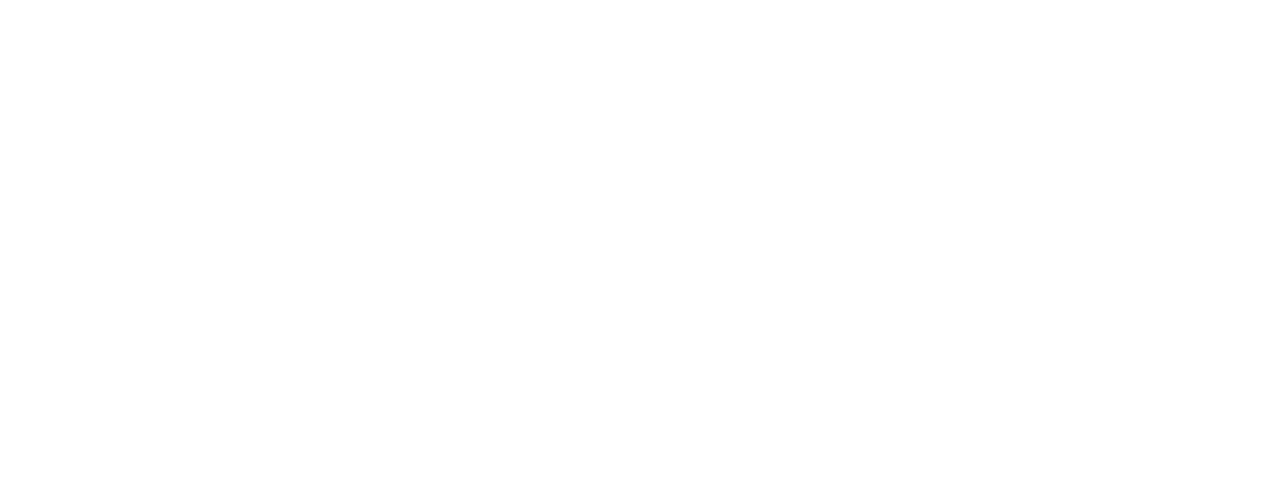
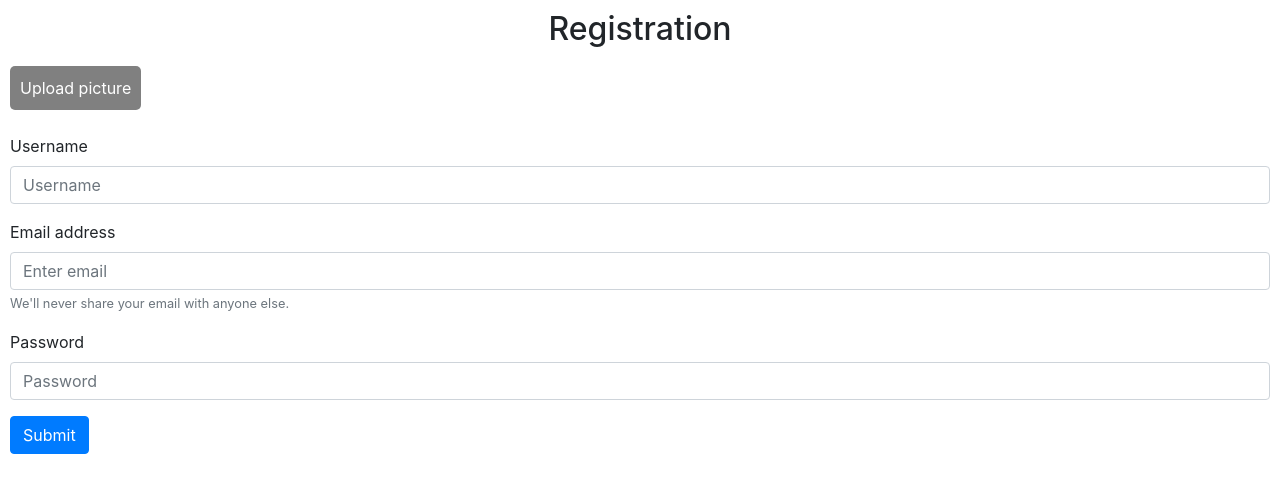
Before and after one commit to Andidollar/MERN, a React (Create React App) app in the folder client/: page /register in a window 1280 px wide. Shown: the top 492 px of the page. Built offline with nearby package versions, Linux system fonts and the light colour scheme.

Commit message:
Feb 12 Form built

```diff
--- a/client/package.json
+++ b/client/package.json
@@ -8,12 +8,14 @@
     "@testing-library/user-event": "^7.2.1",
     "bootstrap": "^4.4.1",
     "jquery": "^3.4.1",
+    "rc-collapse": "^1.11.8",
     "react": "^16.12.0",
     "react-bootstrap": "^1.0.0-beta.16",
     "react-dom": "^16.12.0",
     "react-redux": "^7.1.3",
     "react-router-dom": "^5.1.2",
     "react-scripts": "3.3.0",
+    "reactstrap": "^8.4.1",
     "redux": "^4.0.5",
     "redux-devtools-extension": "^2.13.8",
     "redux-thunk": "^2.3.0",
--- a/client/src/App.js
+++ b/client/src/App.js
@@ -1,6 +1,8 @@
 import React, { Component } from 'react';
 import Landing from './components/Landing';
 import FetchCities from './components/FetchCities';
+import Register from './components/Register';
+import Login from './components/Login';
 import MYtinerary from './components/MYtinerary';
 // import 'bootstrap/dist/css/bootstrap.min.css';
 // import $ from 'jquery';
@@ -27,7 +29,12 @@
           <Switch>
             <Route exact path='/cities/:id/itinerary' component={ MYtinerary } />
           </Switch>
-
+          <Switch>
+            <Route exact path='/register' component={ Register } />
+          </Switch>
+          <Switch>
+            <Route exact path='/login' component={ Login } />
+          </Switch>
         </div>
       </BrowserRouter>
     );
--- a/client/src/components/FetchCities.js
+++ b/client/src/components/FetchCities.js
@@ -5,8 +5,9 @@
 import {fetchAll} from '../store/actions/cityActions';
 // import {fetchItineraries} from '../store/actions/itineraryActions';
 import {connect} from "react-redux";
-import home from '../media/homeIcon.png';
-import {Link} from "react-router-dom";
+import Footer from './Footer'
+// import home from '../media/homeIcon.png';
+// import {Link} from "react-router-dom";
 // import 'bootstrap/dist/css/bootstrap.min.css'; import $ from 'jquery'; import
 // Popper from 'popper.js'; import 'bootstrap/dist/js/bootstrap.bundle.min';
 // import { BrowserRouter, Route, Switch } from 'react-router-dom';
@@ -19,7 +20,6 @@
             input: ''
         }
     };
-
 
     filterCities = () => {
         return this
@@ -47,6 +47,7 @@
 
         return (
             <div>
+
                 <div className="search">
                     <input
                         id="searchField"
@@ -61,20 +62,7 @@
                         marginTop: 10
                     }}/></div>
                 {isLoaded && <Cities cities={cities} input={this.state.input}/>}
-                <Link to="/">
-                    <img
-                        className="homeButton"
-                        src={home}
-                        alt="home"
-                        style={{
-                        width: 100,
-                        display: 'block',
-                        marginLeft: 'auto',
-                        marginRight: 'auto',
-                        marginTop: 10,
-                        marginBottom: 10
-                    }}></img>
-                </Link>
+                <Footer></Footer>
             </div>
         )
     }
--- /dev/null
+++ b/client/src/components/Footer.js
@@ -0,0 +1,35 @@
+import React, {Component} from 'react';
+import '../index.css';
+import {Link} from "react-router-dom";
+import home from '../media/homeIcon.png';
+
+export default class Footer extends Component {
+    render() {
+        return (
+            <div>
+                <footer id="sticky-footer" className="py-4 bg-secondary text-dark-50">
+                    <div className="container text-center">
+                        <small>
+                            <Link to="/">
+                                <img
+                                    className="homeButton"
+                                    src={home}
+                                    alt="home"
+                                    style={{
+                                    width: 70,
+                                    display: 'block',
+                                    marginLeft: 'auto',
+                                    marginRight: 'auto',
+                                    marginTop: 10,
+                                    marginBottom: 10
+                                }}></img>
+                            </Link>
+                        </small>
+                    </div>
+                </footer>
+            </div>
+        )
+    }
+}
+
+// export default Footer
--- /dev/null
+++ b/client/src/components/Header.js
@@ -0,0 +1,22 @@
+import React, {Component} from 'react';
+import '../index.css';
+import {Link} from "react-router-dom";
+import Navbar from 'react-bootstrap/Navbar';
+import Nav from 'react-bootstrap/Nav';
+
+export default class Header extends Component {
+    render() {
+        return (
+            <Navbar bg="light" expand="lg">
+            <Navbar.Toggle aria-controls="basic-navbar-nav"/>
+            <Navbar.Collapse id="basic-navbar-nav">
+                <Nav className="mr-auto">
+                        <Nav.Link><Link to="/register">Register</Link></Nav.Link>
+                        <Nav.Link><Link to="/login">Log in</Link></Nav.Link>
+                </Nav>
+            </Navbar.Collapse>
+        </Navbar> )
+    }
+}
+
+// export default Footer
--- a/client/src/components/Landing.js
+++ b/client/src/components/Landing.js
@@ -2,7 +2,10 @@
 import '../index.css';
 import logo from '../media/MYtineraryLogo.png';
 import arrow from '../media/circled-right-2.png';
+import Footer from './Footer';
+import Header from './Header';
 import { Link } from "react-router-dom";
+// import home from '../media/homeIcon.png';
 // import 'bootstrap/dist/css/bootstrap.min.css'; import
 // 'bootstrap/dist/js/bootstrap.bundle.min'; const Landing = () => { return
 // (<div><h2>Landing is the best</h2></div>) };
@@ -11,6 +14,7 @@
     render() {
         return (
             <div>
+             <Header></Header>
                 <img
                     className="logo"
                     src={logo}
@@ -32,7 +36,7 @@
                 <h2 style={{
                     textAlign: 'center'
                 }}>Start browsing</h2>
-                <Link to="/cities">
+                <Link to="/login">
                 <img
                     className="firstLink"
                     src={arrow}
@@ -52,6 +56,7 @@
                     marginLeft: 30,
                     marginRight: 30
                 }}>Want to build your own MYtinerary?</p>
+                <Footer></Footer>
             </div>
         )
     }
--- /dev/null
+++ b/client/src/components/Login.js
@@ -0,0 +1,11 @@
+import React, { Component } from 'react'
+
+export default class Login extends Component {
+    render() {
+        return (
+            <div>
+
+            </div>
+        )
+    }
+}
--- a/client/src/components/MYtinerary.js
+++ b/client/src/components/MYtinerary.js
@@ -2,6 +2,10 @@
 import {fetchItineraries} from "../store/actions/itineraryActions";
 import 'bootstrap/dist/css/bootstrap.min.css';
 import 'bootstrap/dist/js/bootstrap.bundle.min';
+import Accordion from 'react-bootstrap/Accordion';
+import Button from 'react-bootstrap/Button';
+import Card from 'react-bootstrap/Card';
+import Footer from './Footer';
 import '../index.css';
 // import Itineraries from './children/Itineraries';
 import { Link } from "react-router-dom";
@@ -49,20 +53,28 @@
           <b> Duration (hours): </b>{itinerary.duration}
           <b> Price (€): </b>{itinerary.price}<br></br>
           <b> Tags: </b>{itinerary.hashtags}</p>
-          <p>
-  <a className="btn btn-primary" data-toggle="collapse" href={"#" + itinerary.city_id} role="button" aria-expanded="false" aria-controls="collapseExample">
-    Activities
-  </a>
-</p>
-{itinerary.activities.map((c,index) =>
-<div className="collapse" key={index} id={c.city_id}>
-  <div className="card card-body">
-    <ul style={{ listStyleType: "none" }}>
+
+          <Accordion defaultActiveKey="0">
+          <Card>
+          <Card.Header>
+          <Accordion.Toggle as={Button} variant="link" eventKey="1">
+          <p>Activities</p>
+          </Accordion.Toggle>
+          </Card.Header>
+          <Accordion.Collapse eventKey="1">
+
+          <Card.Body>{itinerary.activities.map((c,index) =>
+
+          <ul key={index} style={{ listStyleType: "none" }}>
+                <br></br><li><b>{c.tour}</b></li>
                 <li>Where? {c.address}</li>
                 <li>When? {c.time}</li>
             </ul>
-  </div>
-</div>   )}
+
+            )}</Card.Body>
+          </Accordion.Collapse>
+          </Card>
+          </Accordion><br></br>
 
       </div>]
       }
@@ -78,6 +90,7 @@
             <div>
               {itineraries}
              <p className='links' style={{marginTop: 10}}><Link to="/cities">Choose another city</Link></p>
+             <Footer></Footer>
             </div>
         )
     }
--- /dev/null
+++ b/client/src/components/Register.js
@@ -0,0 +1,48 @@
+import React, {Component} from 'react';
+import Form from 'react-bootstrap/Form';
+import Button from 'react-bootstrap/Button';
+
+export default class Register extends Component {
+    render() {
+        return (
+            <div>
+                <Form style={{
+                    padding: 10
+                }}><h2 style={{
+                    paddingBottom: 10
+                }}>Registration</h2>
+                    <Form.Group controlId="formBasicPic">
+                        <Form.Label style={{
+                            backgroundColor: 'grey',
+                            display: 'inline-block',
+                            padding: 10,
+                            color: 'white',
+                            borderRadius: 5
+                        }}>Upload picture</Form.Label>
+                        <Form.Control type="file" style={{
+                        display: 'none' }}/>
+                    </Form.Group>
+                    <Form.Group controlId="formBasicName">
+                        <Form.Label>Username</Form.Label>
+                        <Form.Control placeholder="Username" aria-label="Username" aria-describedby="basic-addon1"/>
+                    </Form.Group>
+                    <Form.Group controlId="formBasicEmail">
+                        <Form.Label>Email address</Form.Label>
+                        <Form.Control type="email" placeholder="Enter email"/>
+                        <Form.Text className="text-muted">
+                            We'll never share your email with anyone else.
+                        </Form.Text>
+                    </Form.Group>
+
+                    <Form.Group controlId="formBasicPassword">
+                        <Form.Label>Password</Form.Label>
+                        <Form.Control type="password" placeholder="Password"/>
+                    </Form.Group>
+                    <Button variant="primary" type="submit">
+                        Submit
+                    </Button>
+                </Form>
+            </div>
+        )
+    }
+}
--- a/client/src/index.css
+++ b/client/src/index.css
@@ -27,11 +27,6 @@
   background-color: aqua;
 } */
 
-.modal-full {
-  min-width: 20%;
-  margin-left: 80;
+#sticky-footer {
+  flex-shrink: none;
 }
-
-.modal-full .modal-content {
-  min-height: 100vh;
-}
```
Also changed, not shown: 1 other file (tests, documents, lock files or other folders).
